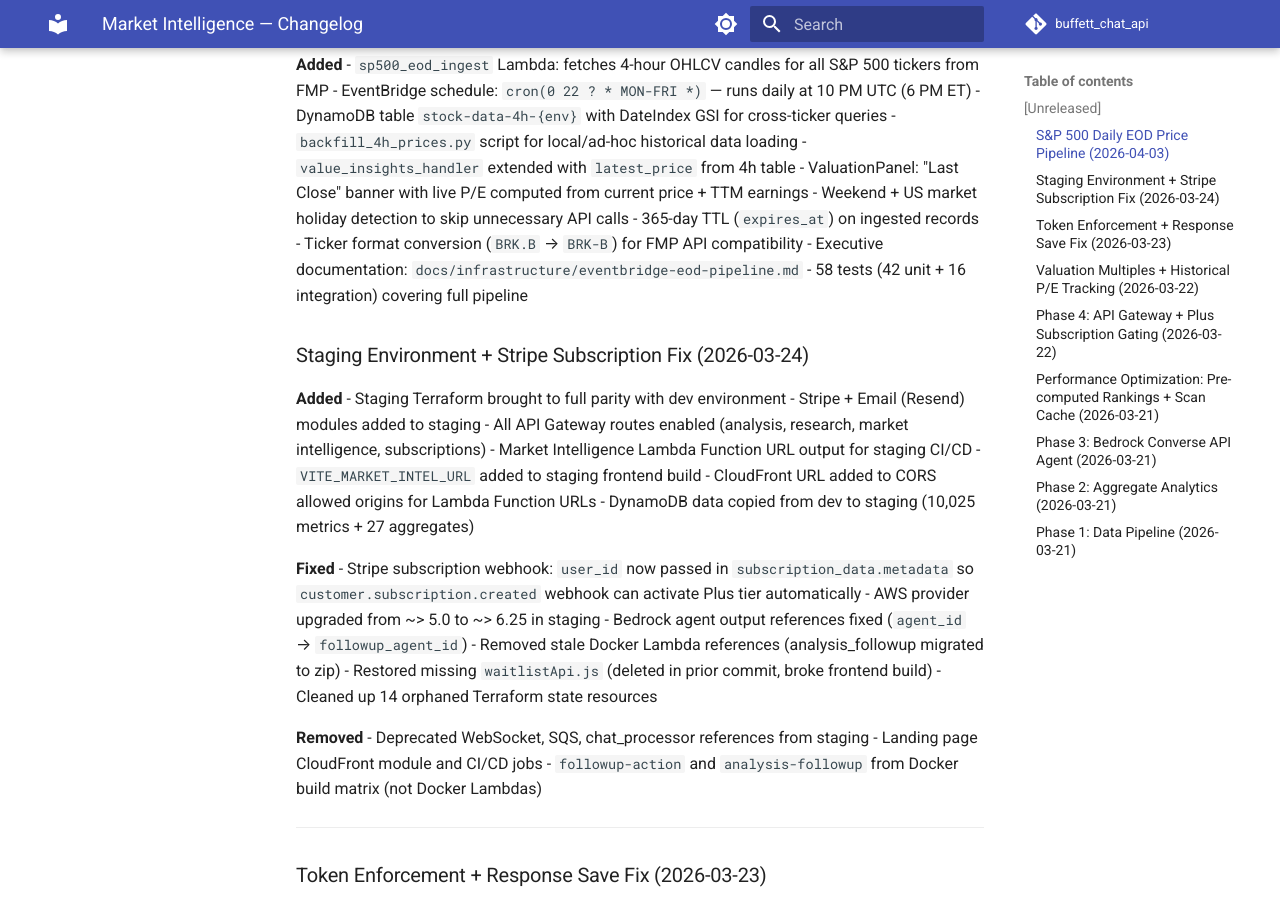
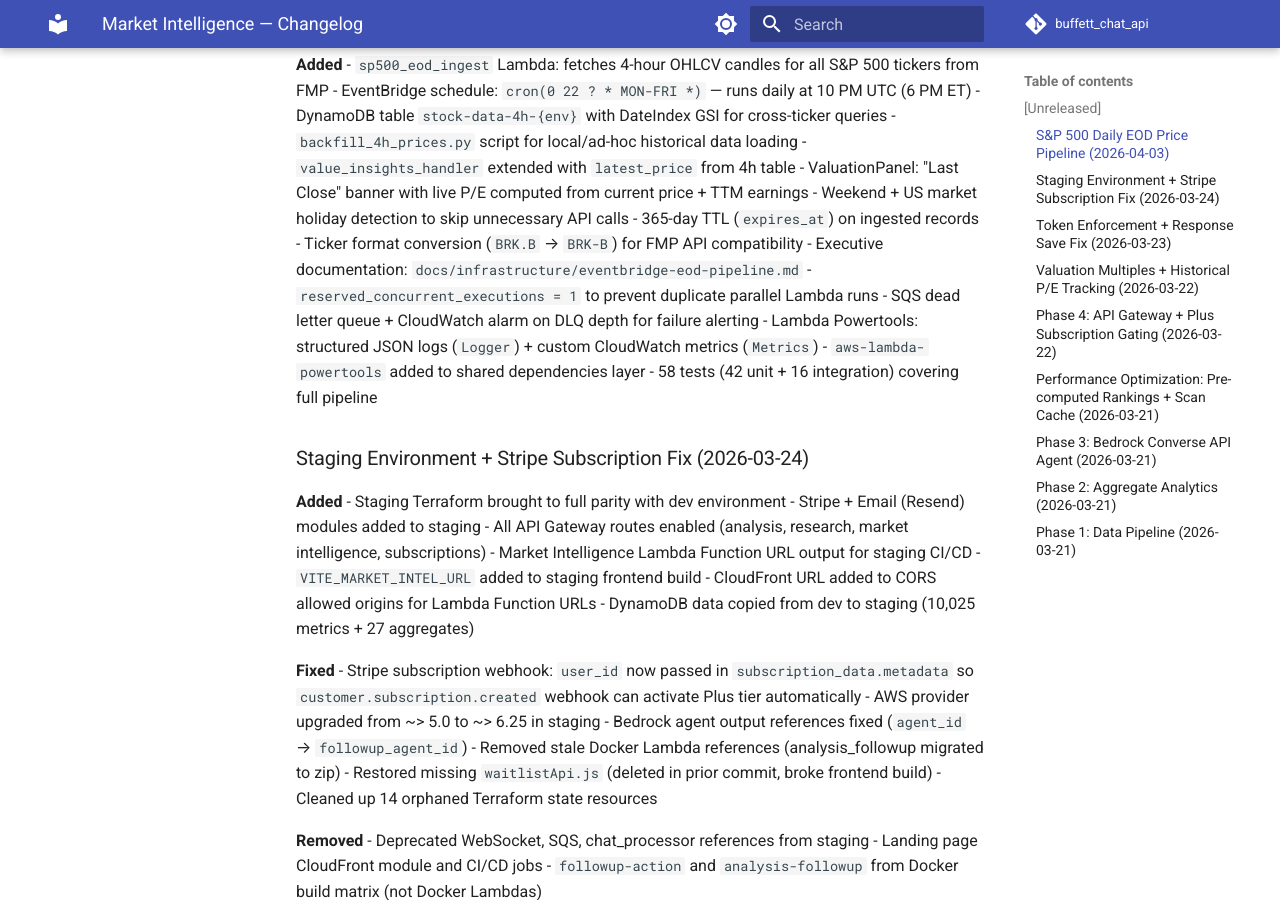
Before and after one commit to mamba4eva824/buffettGPT, an MkDocs documentation site: the page built from docs/market-intelligence/CHANGELOG.md, in a window 1280 px wide and 900 px high, scrolled down 364 px. Built offline with MkDocs 1.6.1 and Material for MkDocs 9.7.7, drawn with Linux system fonts in a browser that asks for light colours; comment, search, counter and statistics services are not loaded.

Commit message:
docs: update changelog with concurrency, DLQ, and Powertools additions
Co-Authored-By: Claude Opus 4.6 (1M context) <noreply@anthropic.com>

```diff
--- a/docs/market-intelligence/CHANGELOG.md
+++ b/docs/market-intelligence/CHANGELOG.md
@@ -19,6 +19,10 @@ All notable changes to the Market Intelligence feature are documented here.
 - 365-day TTL (`expires_at`) on ingested records
 - Ticker format conversion (`BRK.B` → `BRK-B`) for FMP API compatibility
 - Executive documentation: `docs/infrastructure/eventbridge-eod-pipeline.md`
+- `reserved_concurrent_executions = 1` to prevent duplicate parallel Lambda runs
+- SQS dead letter queue + CloudWatch alarm on DLQ depth for failure alerting
+- Lambda Powertools: structured JSON logs (`Logger`) + custom CloudWatch metrics (`Metrics`)
+- `aws-lambda-powertools` added to shared dependencies layer
 - 58 tests (42 unit + 16 integration) covering full pipeline
 
 ### Staging Environment + Stripe Subscription Fix (2026-03-24)
```
